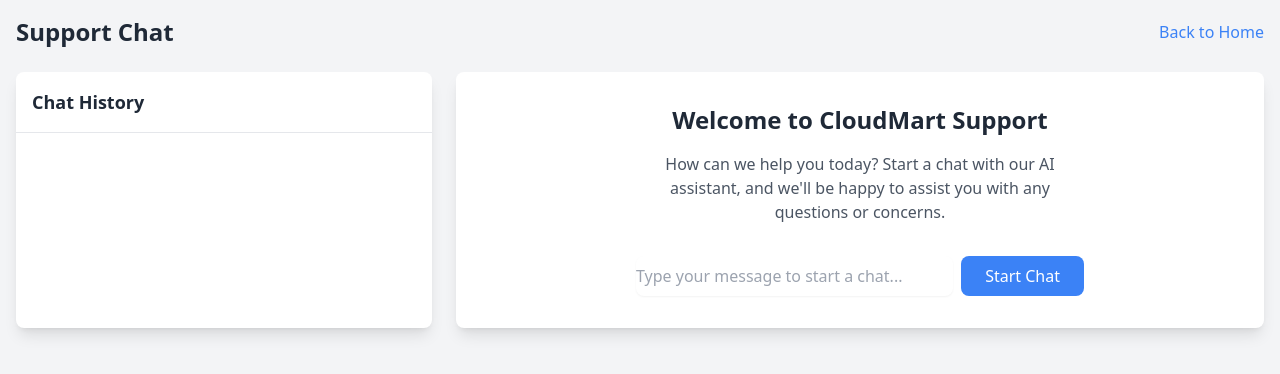
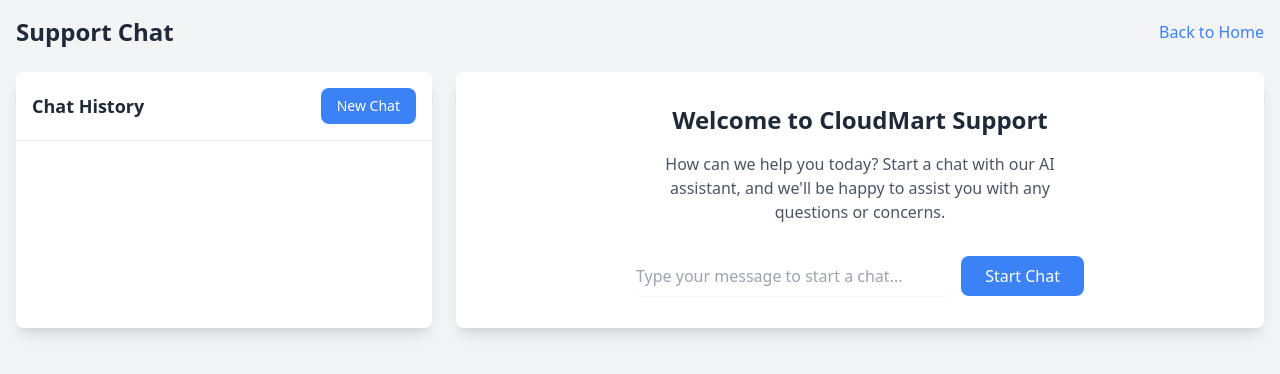
Before and after one commit to knrick/multicloud-challenge, a FastAPI app: template src/app/templates/tickets.html in a window 1280 px wide. Shown: the top 374 px of the page. Run offline with FastAPI, Linux system fonts and the light colour scheme; the template is opened without the code that fills it, so the values that code supplies are empty; some libraries are stand-ins or nearby versions.

Commit message:
fix: improve chat UI navigation and functionality
- Fix chat redirection after starting a new conversation
- Add "New Chat" button in chat history header
- Update ticket creation endpoint to return to new chat
- Update send_message endpoint to use query parameter format

```diff
--- a/src/app/api/tickets.py
+++ b/src/app/api/tickets.py
@@ -24,8 +24,8 @@ async def get_ticket(ticket_id: str):
 async def create_ticket(message: str = Form(...)):
     """Create a new ticket with initial message"""
     try:
-        await ticket_service.create_ticket(message)
-        return RedirectResponse(url="/tickets", status_code=303)
+        ticket = await ticket_service.create_ticket(message)
+        return RedirectResponse(url=f"/tickets?ticket_id={ticket.id}", status_code=303)
     except Exception as e:
         raise HTTPException(status_code=400, detail=str(e))
 
--- a/src/app/templates/tickets.html
+++ b/src/app/templates/tickets.html
@@ -17,8 +17,11 @@
         <div class="flex gap-6">
             <!-- Chat List -->
             <div class="w-1/3 bg-white rounded-lg shadow-lg overflow-hidden">
-                <div class="p-4 border-b">
+                <div class="p-4 border-b flex justify-between items-center">
                     <h2 class="text-lg font-semibold">Chat History</h2>
+                    <button onclick="window.location='/tickets'" class="bg-blue-500 text-white px-4 py-2 rounded-lg hover:bg-blue-600 text-sm">
+                        New Chat
+                    </button>
                 </div>
                 <div class="overflow-y-auto max-h-[calc(100vh-200px)]">
                     {% for ticket in tickets %}
```
